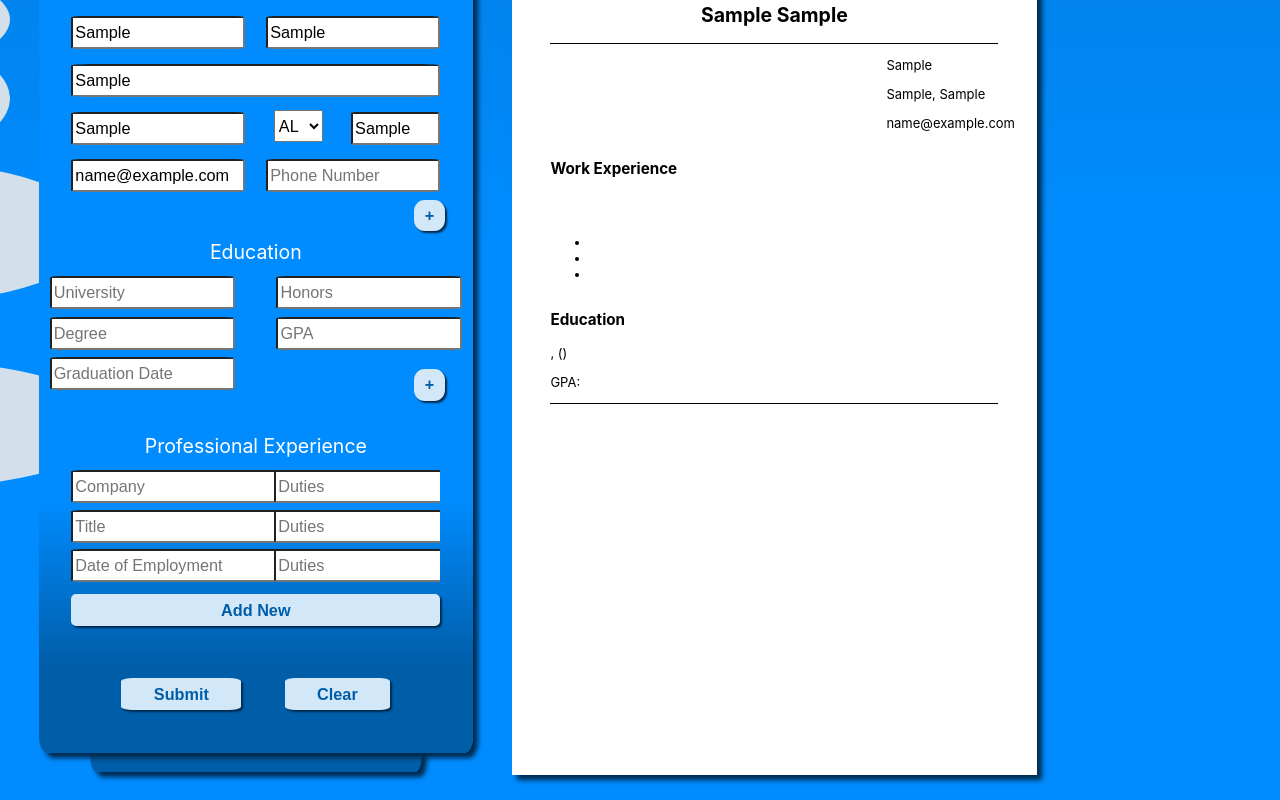
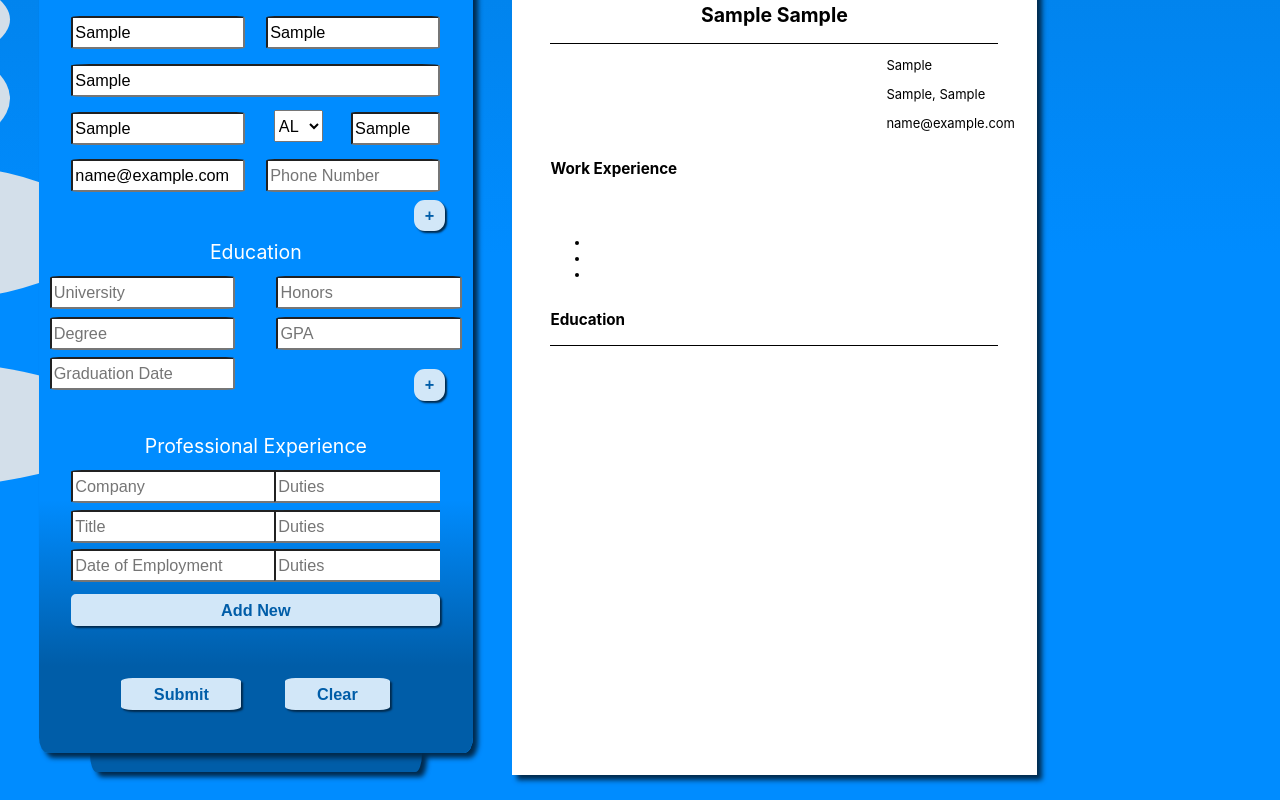
Before and after one commit to dstock3/cv-app, a React app: page /#/pdf in a window 1280 px wide. Both pictures are taken after typing "Sample", "Sample", "Sample", "Sample", "Sample", "name@example.com" into the empty fields and a click on the button "Submit". Shown: the part 159-959 px from the top of the page. Built offline with nearby package versions, Linux system fonts and the light colour scheme.

Commit message:
Added conditional statements to Education component to prevent awkward display when info is not present.

```diff
--- a/src/components/Education.js
+++ b/src/components/Education.js
@@ -4,10 +4,10 @@ const Education = ({school, degree, year, honors, gpa}) => {
   return (
     <div className="education">
         <h3>Education</h3>
-        <p className="school">{school}</p>
-        <p className="degree">{degree}, ({year})</p>
-        <p className="honors">{honors}</p>
-        <p className="gpa">GPA: {gpa}</p>
+        { school ? <p className="school">{school}</p> : null }
+        { degree ? <p className="degree">{degree}, ({year})</p> : null }
+        { honors ? <p className="honors">{honors}</p> : null }
+        { gpa ? <p className="gpa">GPA: {gpa}</p> : null }
     </div>
   )
 }
```
